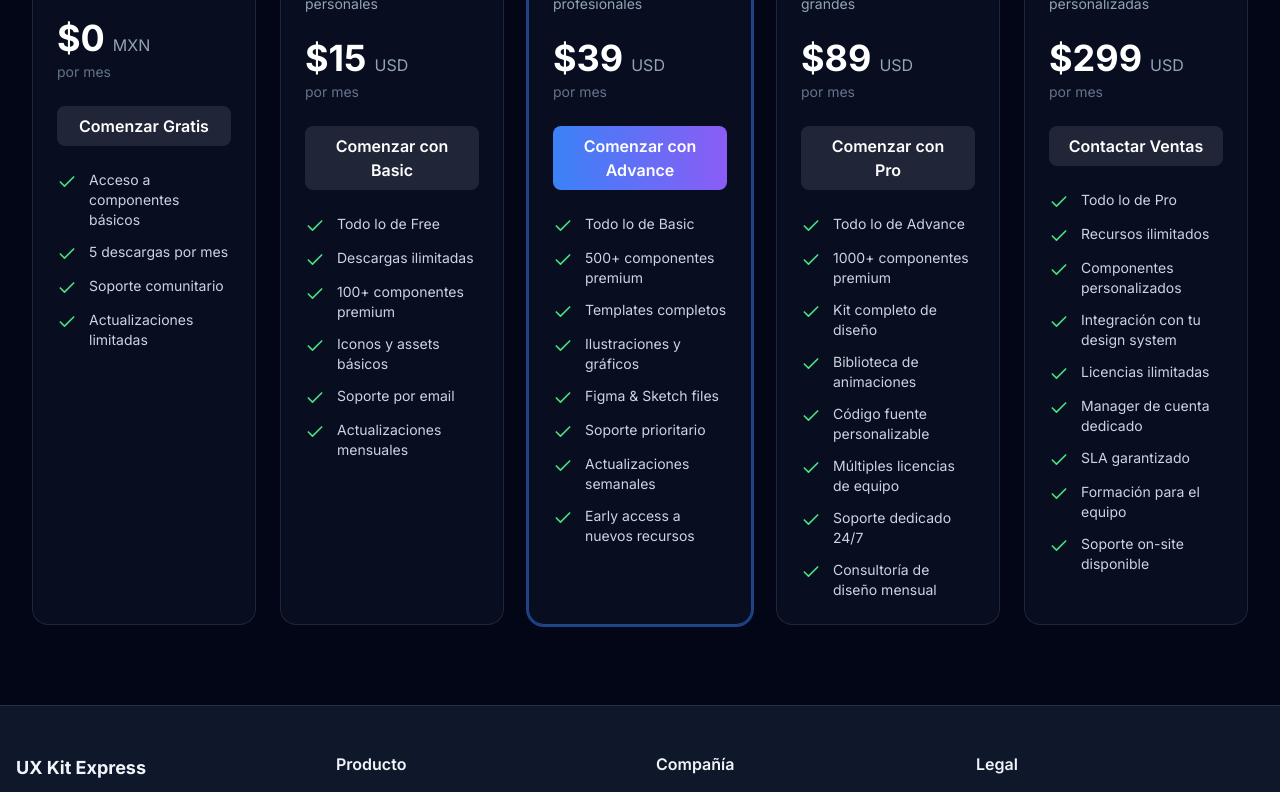
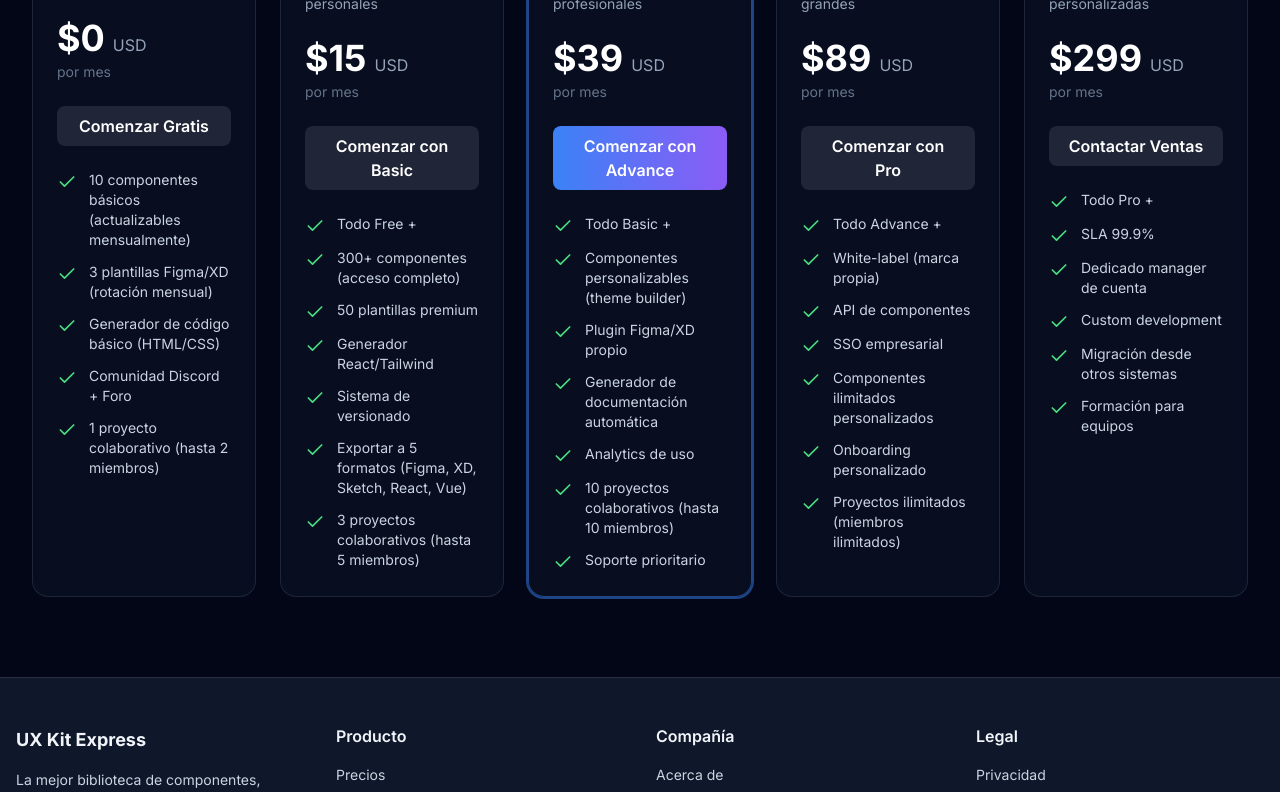
Before and after one commit to GamezDev07/UXKitExpress, a Next.js app in the folder frontend/: page /pricing in a window 1280 px wide. Shown: the part 594-1386 px from the top of the page. Built offline with nearby package versions, Linux system fonts and the light colour scheme.

Commit message:
Modificación en registro de cuentas de paga y descripción de características de cada plan

```diff
--- a/frontend/app/(auth)/signup/page.jsx
+++ b/frontend/app/(auth)/signup/page.jsx
@@ -2,10 +2,13 @@
 
 import { useState } from 'react';
 import Link from 'next/link';
+import { useRouter, useSearchParams } from 'next/navigation';
 import { useAuth } from '@/app/context/AuthContext';
 import { Mail, Lock, User, ArrowRight } from 'lucide-react';
 
 export default function SignupPage() {
+  const router = useRouter();
+  const searchParams = useSearchParams();
   const [formData, setFormData] = useState({
     fullName: '',
     email: '',
@@ -64,8 +67,41 @@ export default function SignupPage() {
     setErrors({}); // Clear previous errors
 
     try {
-      await register(formData.email, formData.password, formData.fullName);
-      // Success - register function handles redirect to dashboard
+      const result = await register(formData.email, formData.password, formData.fullName);
+
+      // Verificar si hay parámetros de plan en la URL
+      const planId = searchParams.get('plan');
+      const interval = searchParams.get('interval');
+
+      if (planId && interval && result?.data?.token) {
+        // Iniciar checkout automáticamente con el plan seleccionado
+        try {
+          const API_URL = process.env.NEXT_PUBLIC_API_URL || process.env.NEXT_PUBLIC_BACKEND_URL || 'http://localhost:3001';
+          const response = await fetch(`${API_URL}/api/billing/create-checkout-session`, {
+            method: 'POST',
+            headers: {
+              'Content-Type': 'application/json',
+              'Authorization': `Bearer ${result.data.token}`
+            },
+            body: JSON.stringify({
+              plan: planId,
+              billingInterval: interval
+            })
+          });
+
+          const { url, error } = await response.json();
+          if (error) throw new Error(error);
+          if (url) {
+            window.location.href = url;
+            return; // Evitar redirección a dashboard
+          }
+        } catch (checkoutError) {
+          console.error('Error al iniciar checkout:', checkoutError);
+          // Si falla el checkout, redirigir al dashboard normalmente
+          router.push('/dashboard');
+        }
+      }
+      // Si no hay parámetros de plan, el register ya redirige al dashboard
     } catch (error) {
       // Display error to user
       setErrors({
--- a/frontend/app/pricing/page.jsx
+++ b/frontend/app/pricing/page.jsx
@@ -20,13 +20,14 @@ export default function PricingPage() {
             description: 'Para explorar y probar',
             monthlyPrice: 0,
             yearlyPrice: 0,
-            currency: 'MXN',
+            currency: 'USD',
             icon: Sparkles,
             features: [
-                'Acceso a componentes básicos',
-                '5 descargas por mes',
-                'Soporte comunitario',
-                'Actualizaciones limitadas'
+                '10 componentes básicos (actualizables mensualmente)',
+                '3 plantillas Figma/XD (rotación mensual)',
+                'Generador de código básico (HTML/CSS)',
+                'Comunidad Discord + Foro',
+                '1 proyecto colaborativo (hasta 2 miembros)'
             ],
             cta: 'Comenzar Gratis',
             highlighted: false,
@@ -42,12 +43,13 @@ export default function PricingPage() {
             currency: 'USD',
             icon: Zap,
             features: [
-                'Todo lo de Free',
-                'Descargas ilimitadas',
-                '100+ componentes premium',
-                'Iconos y assets básicos',
-                'Soporte por email',
-                'Actualizaciones mensuales'
+                'Todo Free +',
+                '300+ componentes (acceso completo)',
+                '50 plantillas premium',
+                'Generador React/Tailwind',
+                'Sistema de versionado',
+                'Exportar a 5 formatos (Figma, XD, Sketch, React, Vue)',
+                '3 proyectos colaborativos (hasta 5 miembros)'
             ],
             cta: 'Comenzar con Basic',
             highlighted: false,
@@ -63,14 +65,13 @@ export default function PricingPage() {
             currency: 'USD',
             icon: Rocket,
             features: [
-                'Todo lo de Basic',
-                '500+ componentes premium',
-                'Templates completos',
-                'Ilustraciones y gráficos',
-                'Figma & Sketch files',
-                'Soporte prioritario',
-                'Actualizaciones semanales',
-                'Early access a nuevos recursos'
+                'Todo Basic +',
+                'Componentes personalizables (theme builder)',
+                'Plugin Figma/XD propio',
+                'Generador de documentación automática',
+                'Analytics de uso',
+                '10 proyectos colaborativos (hasta 10 miembros)',
+                'Soporte prioritario'
             ],
             cta: 'Comenzar con Advance',
             highlighted: true,
@@ -87,14 +88,13 @@ export default function PricingPage() {
             currency: 'USD',
             icon: Building2,
             features: [
-                'Todo lo de Advance',
-                '1000+ componentes premium',
-                'Kit completo de diseño',
-                'Biblioteca de animaciones',
-                'Código fuente personalizable',
-                'Múltiples licencias de equipo',
-                'Soporte dedicado 24/7',
-                'Consultoría de diseño mensual'
+                'Todo Advance +',
+                'White-label (marca propia)',
+                'API de componentes',
+                'SSO empresarial',
+                'Componentes ilimitados personalizados',
+                'Onboarding personalizado',
+                'Proyectos ilimitados (miembros ilimitados)'
             ],
             cta: 'Comenzar con Pro',
             highlighted: false,
@@ -110,15 +110,12 @@ export default function PricingPage() {
             currency: 'USD',
             icon: Building2,
             features: [
-                'Todo lo de Pro',
-                'Recursos ilimitados',
-                'Componentes personalizados',
-                'Integración con tu design system',
-                'Licencias ilimitadas',
-                'Manager de cuenta dedicado',
-                'SLA garantizado',
-                'Formación para el equipo',
-                'Soporte on-site disponible'
+                'Todo Pro +',
+                'SLA 99.9%',
+                'Dedicado manager de cuenta',
+                'Custom development',
+                'Migración desde otros sistemas',
+                'Formación para equipos'
             ],
             cta: 'Contactar Ventas',
             highlighted: false,
@@ -127,9 +124,9 @@ export default function PricingPage() {
         }
     ]
 
-    const handleCheckout = async (priceId) => {
+    const handleCheckout = async (planId) => {
         // Si es plan gratuito, redirigir a signup o dashboard
-        if (!priceId) {
+        if (planId === 'free') {
             if (user) {
                 router.push('/dashboard')
             } else {
@@ -138,14 +135,13 @@ export default function PricingPage() {
             return
         }
 
-        // Verificar autenticación antes de procesar el pago
+        // Si no está logueado, redirigir guardando la intención de compra
         if (!user || !token) {
-            // Redirigir a signup para que creen cuenta primero
-            // En la página de signup habrá link para ir a login si ya tienen cuenta
-            router.push('/signup')
+            router.push(`/signup?plan=${planId}&interval=${billingPeriod}`)
             return
         }
 
+        // Usuario logueado: proceder con el pago
         try {
             const API_URL = process.env.NEXT_PUBLIC_API_URL || process.env.NEXT_PUBLIC_BACKEND_URL || 'http://localhost:3001'
             const response = await fetch(`${API_URL}/api/billing/create-checkout-session`, {
@@ -154,12 +150,15 @@ export default function PricingPage() {
                     'Content-Type': 'application/json',
                     'Authorization': `Bearer ${token}`
                 },
-                body: JSON.stringify({ priceId })
+                body: JSON.stringify({
+                    plan: planId,
+                    billingInterval: billingPeriod
+                })
             })
 
             const { url, error } = await response.json()
             if (error) throw new Error(error)
-            window.location.href = url
+            if (url) window.location.href = url
         } catch (error) {
             console.error('Error al crear checkout:', error)
             alert('Error al procesar el pago. Por favor intenta de nuevo.')
@@ -257,7 +256,7 @@ export default function PricingPage() {
 
                                 <Button
                                     variant={plan.highlighted ? 'primary' : 'secondary'}
-                                    onClick={() => handleCheckout(getPriceId(plan))}
+                                    onClick={() => handleCheckout(plan.id)}
                                     className="w-full mb-6"
                                 >
                                     {plan.cta}
```
